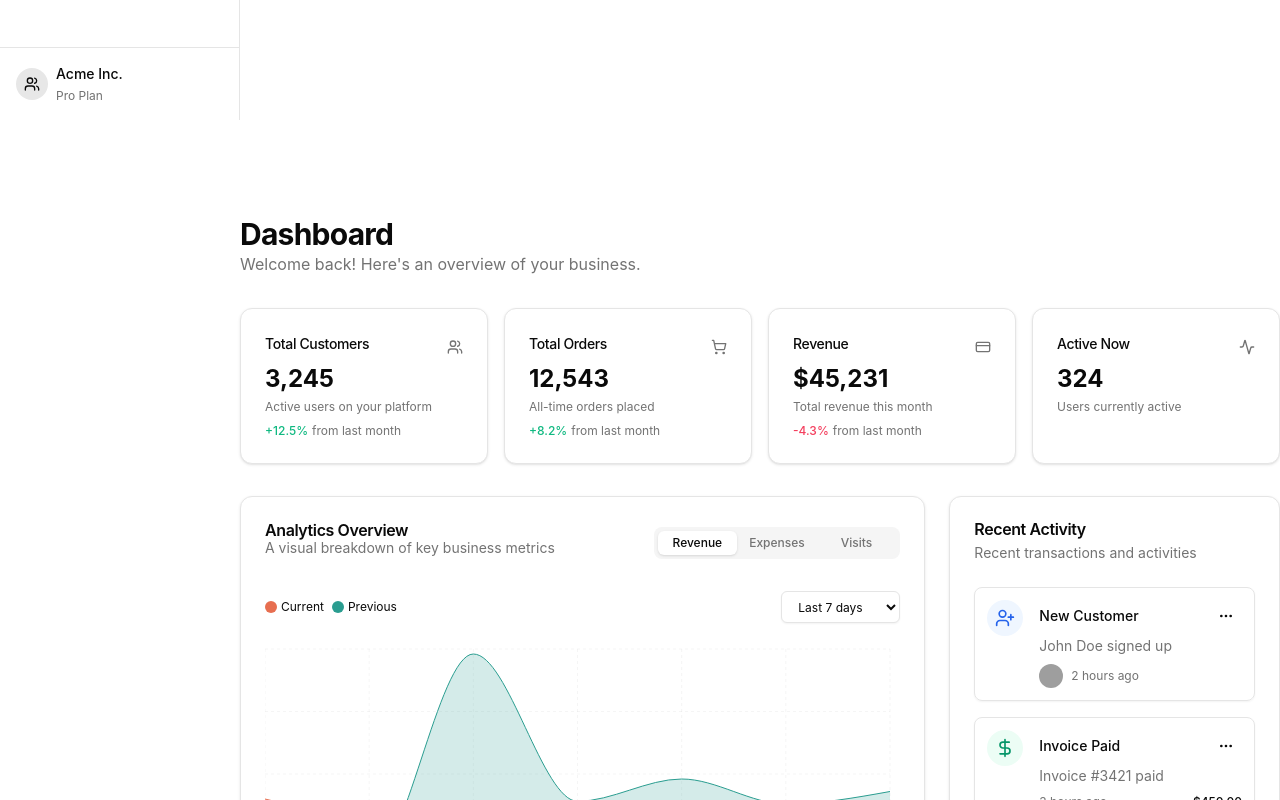
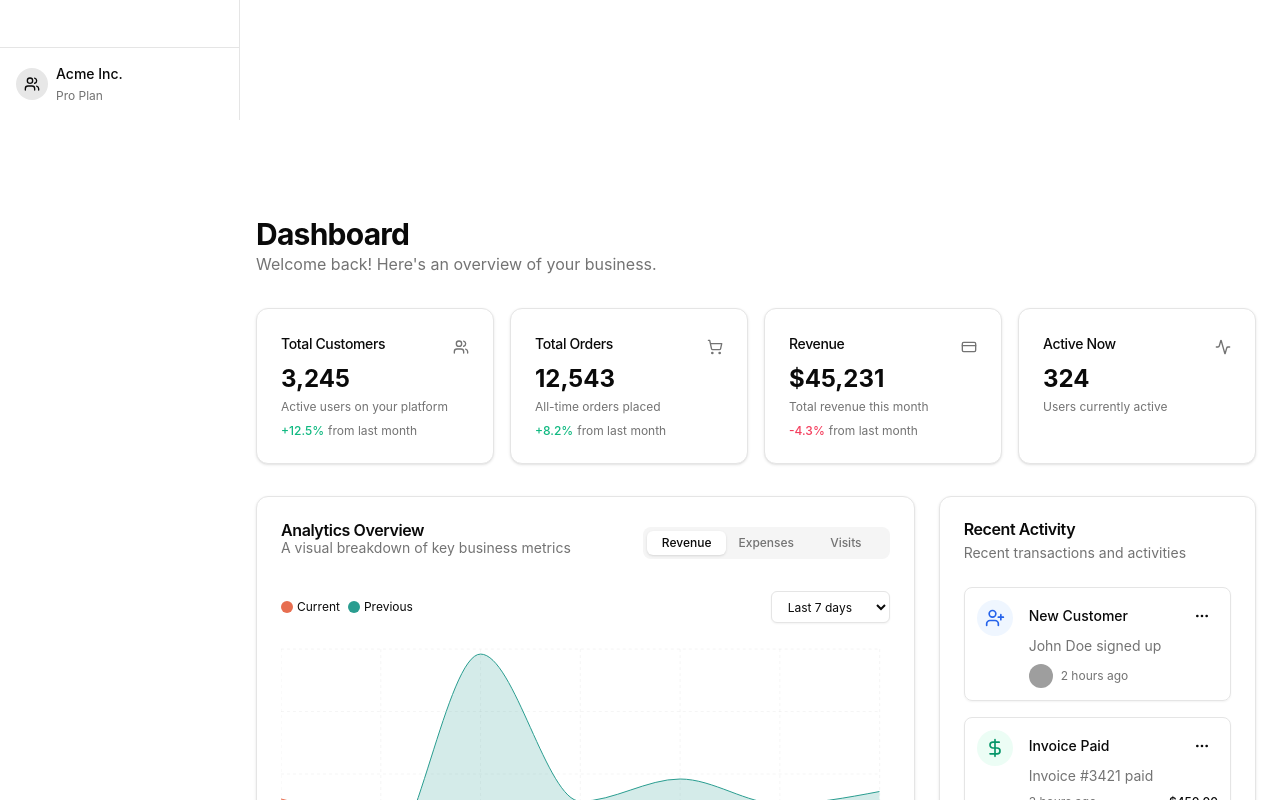
Before and after one commit to comisoivann/newboltproj, a React (Vite) app: page / in a window 1280 px wide. Shown: the part 680-1480 px from the top of the page. Built offline with nearby package versions, Linux system fonts and the light colour scheme; grey boxes are pictures that could not be loaded.

Commit message:
Updated Layout.tsx

```diff
--- a/src/components/layout/Layout.tsx
+++ b/src/components/layout/Layout.tsx
@@ -1,3 +1,4 @@
+
 import { useState } from 'react';
 import { Sidebar } from './Sidebar';
 import { Header } from './Header';
@@ -11,16 +12,19 @@ export function Layout({ children }: LayoutProps) {
   const [isCollapsed, setIsCollapsed] = useState(false);
 
   return (
-    <div className="relative flex min-h-screen flex-col">
+    <div className="relative flex min-h-screen flex-col w-full">
       <Sidebar isCollapsed={isCollapsed} setIsCollapsed={setIsCollapsed} />
       <Header isCollapsed={isCollapsed} />
       <main
         className={cn(
-          'flex-1 pt-16 transition-all duration-300',
-          isCollapsed ? 'md:pl-[80px]' : 'md:pl-[240px]'
+          'flex-1 pt-16 transition-all duration-300 min-h-screen',
+          'px-4 md:px-6',
+          isCollapsed ? 'md:pl-[96px]' : 'md:pl-[256px]'
         )}
       >
-        {children}
+        <div className="container mx-auto max-w-7xl">
+          {children}
+        </div>
       </main>
     </div>
   );
```
